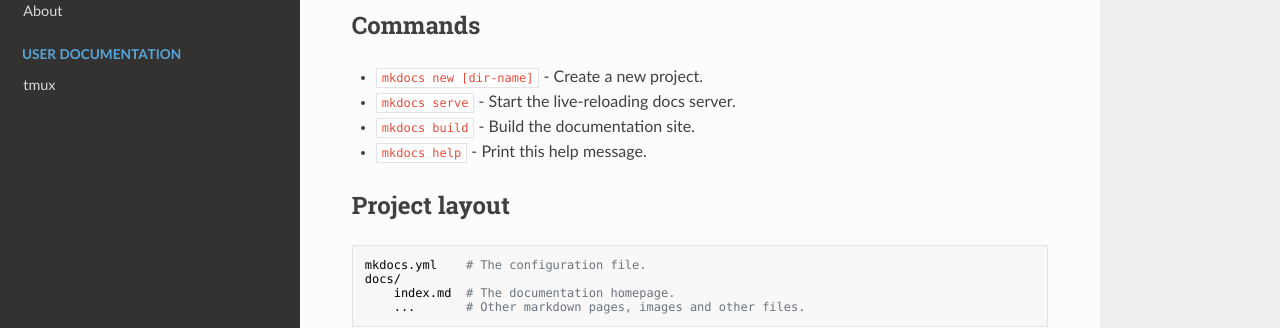
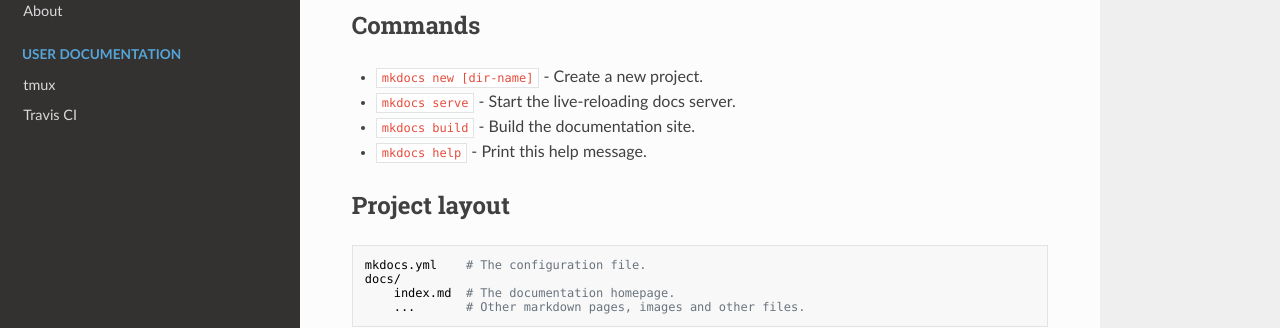
Before and after one commit to linviaz/foxie, an MkDocs documentation site: the page built from docs/index.md, in a window 1280 px wide. Shown: the part 199-527 px from the top of the page. Built offline with MkDocs 1.6.1, drawn with Linux system fonts in a browser that asks for light colours; nearby versions of some CDN libraries; old or Windows-style settings are respelled for this version of MkDocs.

Commit message:
Added Travis CI to index

```diff
--- a/mkdocs.yml
+++ b/mkdocs.yml
@@ -7,3 +7,4 @@
 - About: 'about.md'
 - User Documentation:
     - 'tmux': 'user-doc/tmux.md'
+    - 'Travis CI': 'user-doc/travis.md'
```
